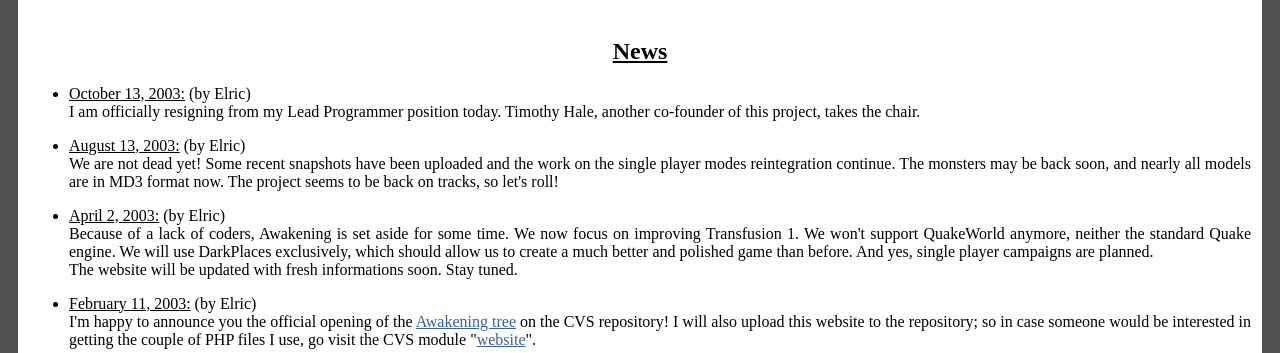
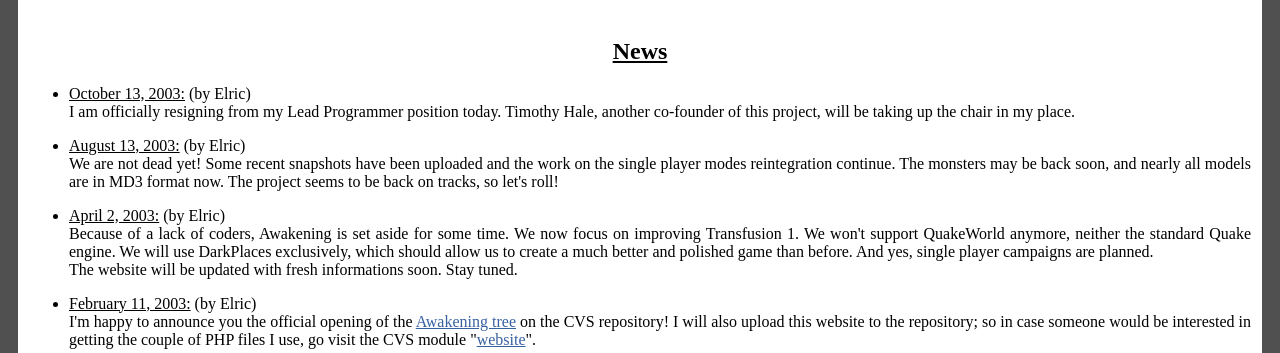
Before and after one commit to a-sf-mirror/transfusion, a PHP site: page / in a window 1280 px wide. Shown: the part 289-642 px from the top of the page. Run offline with PHP 8.4, Linux system fonts and the light colour scheme; data that the repository does not hold is empty.

Commit message:
Luke Ashdown corrected me

```diff
--- a/website/index.php
+++ b/website/index.php
@@ -27,7 +27,7 @@
 		<li>
 			<span class="title">October 13, 2003:</span> (by Elric)<br />
 			I am officially resigning from my Lead Programmer position today. Timothy Hale, another co-founder
-			of this project, takes the chair.<p />
+			of this project, will be taking up the chair in my place.<p />
 		</li>
 		<li>
 			<span class="title">August 13, 2003:</span> (by Elric)<br />
```
